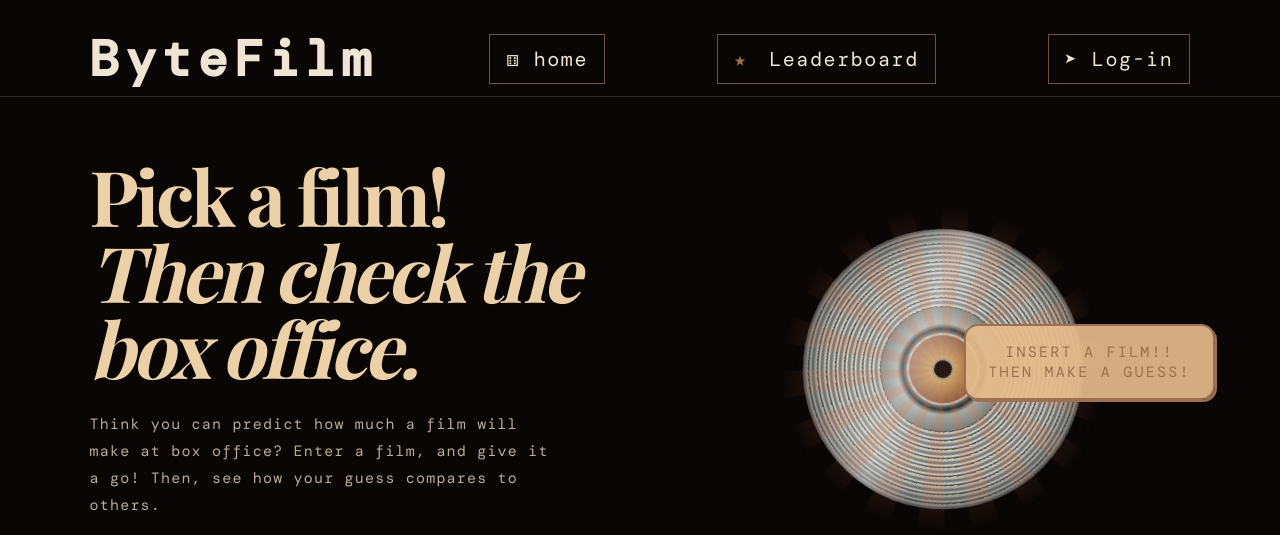
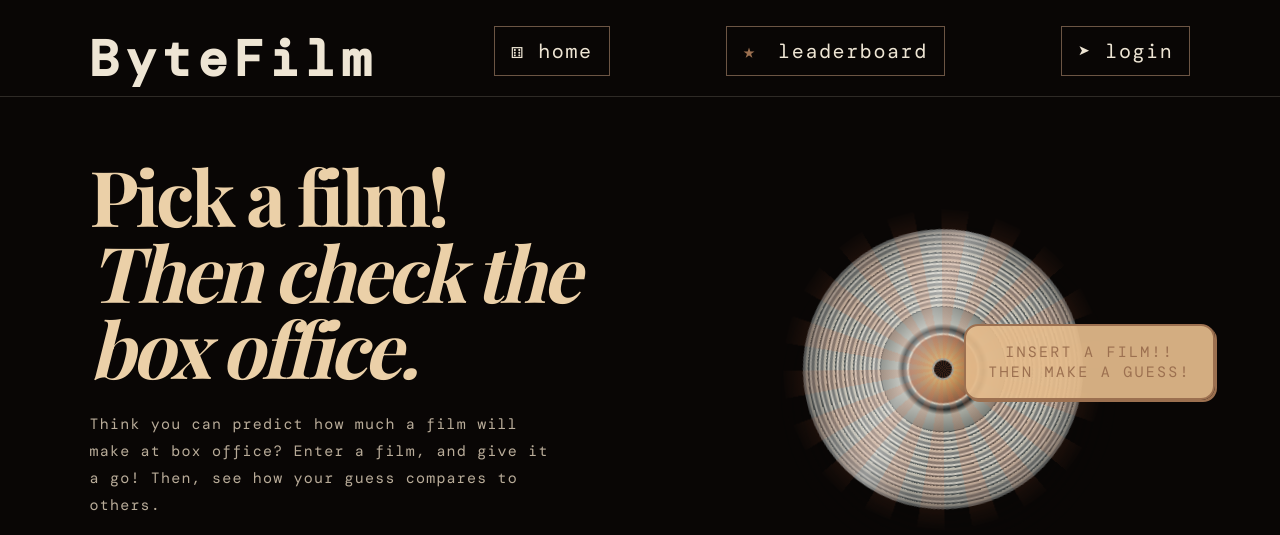
Before and after one commit to elizabethhickmott/ByteFilm, a Python web app: template src/frontend/templates/index.html in a window 1280 px wide. Shown: the top 535 px of the page. Run offline with Jinja, Linux system fonts and the light colour scheme; the template is opened without the code that fills it, so the values that code supplies are empty.

Commit message:
add code innit

```diff
--- a/src/backend/app.py
+++ b/src/backend/app.py
@@ -3,7 +3,7 @@ from flask_session import Session
 from werkzeug.security import generate_password_hash, check_password_hash
 
 from pathlib import Path
-from ml.OMDB_API_KEY import API_KEY
+from OMDB_API_KEY import API_KEY
 import sqlite3
 
 
--- a/src/frontend/templates/layout.html
+++ b/src/frontend/templates/layout.html
@@ -8,15 +8,29 @@
     <title>{% block title %} {% endblock %}</title>
     <link rel="stylesheet" href="{{ url_for('static', filename='styles.css') }}">
     <link rel="stylesheet" href="{{ url_for('static', filename='movie.css') }}">
+    <link rel="stylesheet" href="{{ url_for('static', filename='leaderboard.css') }}">
     <link href="https://fonts.googleapis.com/css2?family=DM+Mono:wght@400;500&family=DM+Sans:wght@400;500;600;700;800&family=Playfair+Display:wght@700;800&display=swap" rel="stylesheet">
 </head>
 
 <body>
     <header class="topbar">
         <p class="top-tag"><b>ByteFilm</b></p>
-        <button class="home-nav" id="homeNav"><span>⚅</span> home</button>
-        <button class="leaderboard-nav" id="leaderboardNav"><span>★</span> Leaderboard</button>
-        <button class="login-nav" id="loginNav"><span>➤</span> Log-in</button>
+        <form action="{{ url_for('index') }}" method="get">
+            <button type="submit" class="home-nav" id="homeNav">
+                <span>⚅</span> home
+            </button>
+        </form>
+        <form action="{{ url_for('leaderboard') }}" method="get">
+            <button type="submit" class="leaderboard-nav" id="leaderboardNav">
+                <span>★</span> leaderboard
+            </button>
+        </form>
+        <form action="{{ url_for('login') }}" method="get">
+            <button type="submit" class="login-nav" id="loginNav">
+                <span>➤</span> login
+            </button>
+        </form>
+
     </header>
     <main>{% block main %}{% endblock %}</main>
 </body>
```
Also changed, not shown: 1 other file.
